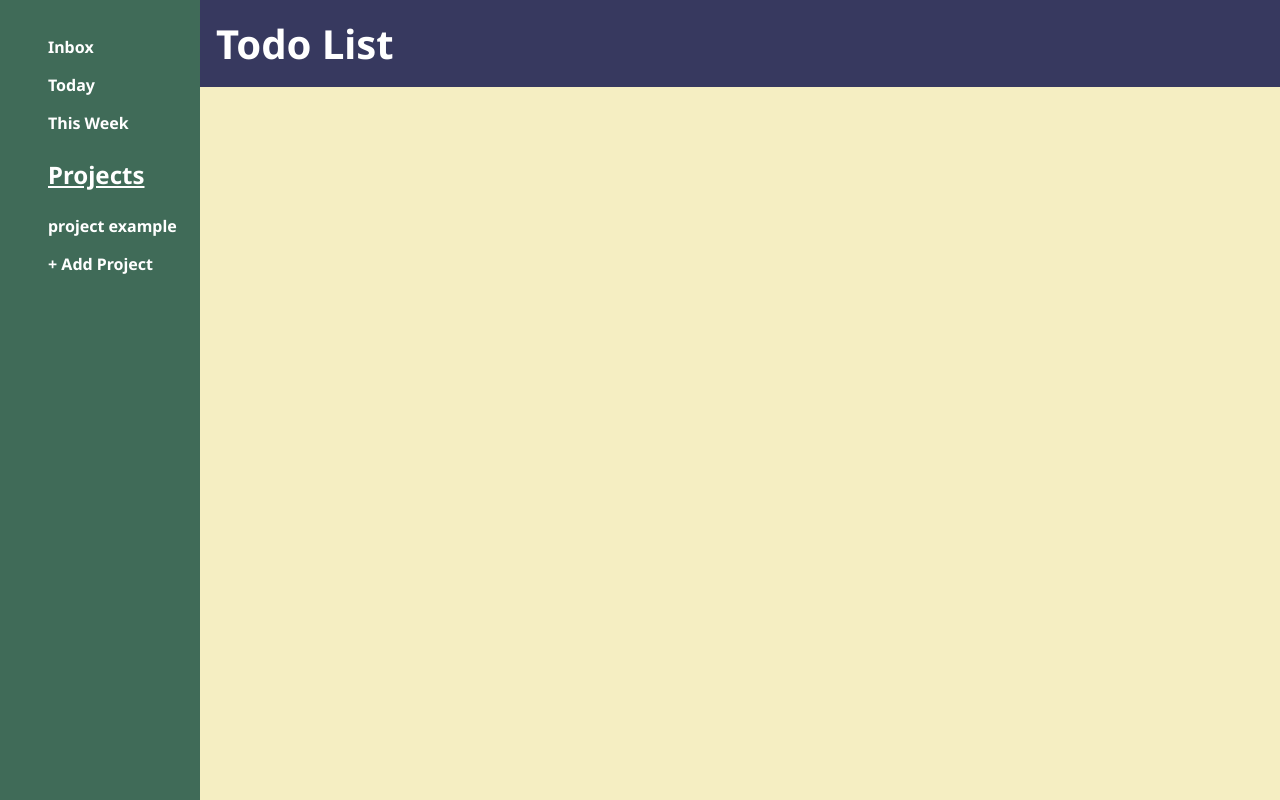
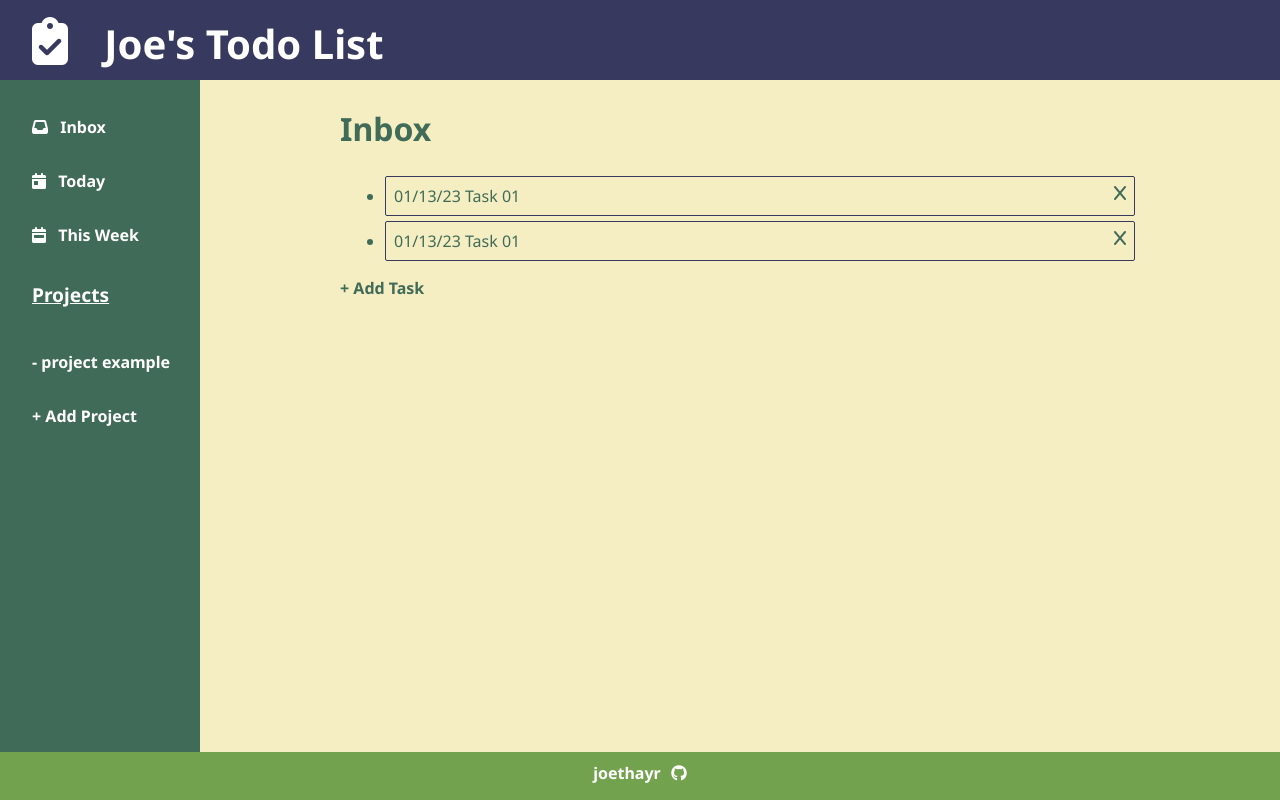
Before and after one commit to joethyr/todo-list, a plain HTML site: page index.html in a window 1280 px wide. Drawn offline with Linux system fonts and the light colour scheme.

Commit message:
update html css

```diff
--- a/index.html
+++ b/index.html
@@ -10,25 +10,68 @@
   <link rel="preconnect" href="https://fonts.googleapis.com">
   <link rel="preconnect" href="https://fonts.gstatic.com" crossorigin>
   <link href="https://fonts.googleapis.com/css2?family=Noto+Sans:wght@400;700&display=swap" rel="stylesheet">
+  <script src="https://kit.fontawesome.com/9e244a19dc.js" crossorigin="anonymous"></script>
 </head>
 <body>
   <header>
-    <h1>Todo List</h1>
+    <div class="title">
+      <i class="fa-solid fa-clipboard-check fa-3x"></i>
+      <h1>Joe's Todo List</h1>
+    </div>
   </header>
+  <div class="main-container">
     <aside>
       <div>
-      <p>Inbox</p>
-      <p>Today</p>
-      <p>This Week</p>
+        <div class="sidebar-link inbox">
+          <i class="fa-solid fa-inbox"></i>
+          <span>Inbox</span>
+        </div>
+        <div class="sidebar-link today">
+          <i class="fa-solid fa-calendar-day"></i>
+          <span>Today</span>
+        </div>
+        <div class="sidebar-link week">
+          <i class="fa-solid fa-calendar-week"></i>
+          <span>This Week</span>
+        </div>
       </div>
       <div class="sidebar-project">
         <h3>Projects</h3>
-      <p>project example</p>
-      <p>+ Add Project</p>
+        <div class="sidebar-link">
+          <span>- project example</span>
+        </div>
+        <div class="sidebar-link">
+          <span>+ Add Project</span>
+        </div>
       </div>
     </aside>
-  <section></section>
-  <footer></footer>
+    <section>
+      <h2>Inbox</h2>
+      <ul>
+        <li class="inbox-task">
+          <!-- <div class="inbox-task"> -->
+            <span>01/13/23</span>
+            <span>Task 01</span>
+            <i class="fa-solid fa-x"></i>
+          <!-- </div> -->
+        </li>
+        <li class="inbox-task">
+          <!-- <div class="inbox-task"> -->
+            <span>01/13/23</span>
+            <span>Task 01</span>
+            <i class="fa-solid fa-x"></i>
+          <!-- </div> -->
+        </li>
+      </ul>
+      <div class="inbox-add-task">
+        <p>+ Add Task</p>
+      </div>
+    </section>
+  </div>
+  <footer>
+    <span>joethayr</span>
+    <i class="fa-brands fa-github"></i>
+  </footer>
   <script src="./index.bundle.js"></script>
 </body>
 </html>
--- a/styles/style.css
+++ b/styles/style.css
@@ -1,45 +1,122 @@
 body {
-  margin: 0 0 0 200px;
+  margin: 0;
   background-color: #F5EEC2;
   font-family: 'Noto Sans', sans-serif;
+  display: grid;
 }
 
 header {
   background-color: #37395F;
   color: white;
-  /* margin: 0 0 0 160px; */
+  height: 5rem;
+}
+
+.title {
+  padding: 1rem 2rem;
 }
 
 h1 {
+  display: inline;
   margin: 0;
-  padding: 1rem;
+  padding: 0 2rem;
   font-size: 2.5rem;
 }
+
+.main-container {
+  display:flex;
+  min-height: calc(100vh - 8rem);
+}
+
+/* ----- Sidebar ----- */
 
 aside {
   font-size: 1rem;
   font-weight: bold;
   color: white;
   background-color: #406B58;
-  height: 100%;
+  /* height: 84vh; */
   width: 200px;
-  position: fixed;
-  z-index: 1;
-  top: 0;
-  left: 0;
+  /* z-index: 1; */
+  /* top: 0; */
+  /* left: 0; */
   overflow-x: hidden;
   padding-top: 20px;
+
 }
 
 aside > * {
-  padding-left: 3rem;
+  padding-left: 2rem;
 }
 
-.sidebar-project {
-  margin-top:  1rem;
+.sidebar-project > h3 {
+  font-size: larger;
+  text-decoration: underline;
+  padding: 0 0 .5rem 0;
 }
 
-h3 {
-  font-size: x-large;
-  text-decoration: underline;
+.sidebar-link {
+  padding: 1rem 0;
 }
+.sidebar-link > i {
+  padding-right: .5rem;
+}
+
+
+/* ----- Section ----- */
+
+section {
+  color: #406B58;
+  margin: 0 auto;
+  padding: 0 1rem;
+  width: 800px;
+}
+
+section > h2 {
+  font-size: 2rem;
+}
+
+
+/* ----- INBOX PAGE ----- */
+
+.inbox-add-task {
+  font-weight: bold;
+}
+
+.inbox-task {
+  border: 1px #37395F solid;
+  border-radius: 2px;
+  margin: 5px;
+  padding: .5rem;
+  text-decoration: none;
+}
+
+.inbox-task > i {
+  float: right;
+}
+
+.inbox-task:hover {
+  background-color: #dfd8af;
+  cursor:default;
+}
+
+.inbox-task > i:hover {
+  cursor: pointer;
+}
+
+.inbox-add-task:hover > p {
+  background-color: #dfd8af;
+  cursor: pointer;
+}
+
+/* ----- Footer ----- */
+footer {
+  background-color: #72A24E;
+  text-align: center;
+  color: white;
+  font-weight: bold;
+  height: 3rem;
+}
+
+footer > * {
+  padding: .8rem .2rem 0;
+}
```
Also changed, not shown: index.bundle.js (+10 -10 lines). Lines whose indentation alone changed are shown as unchanged.
